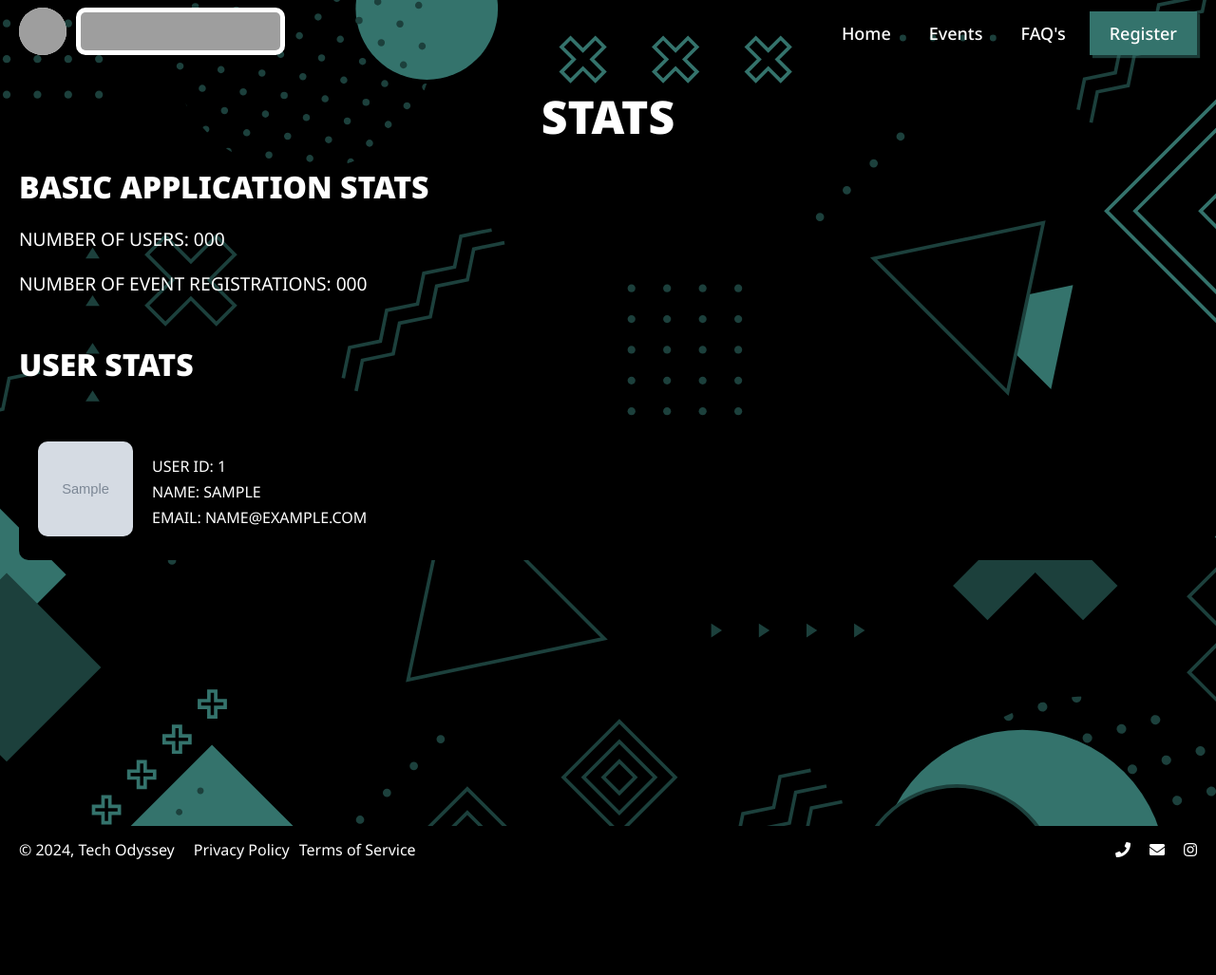
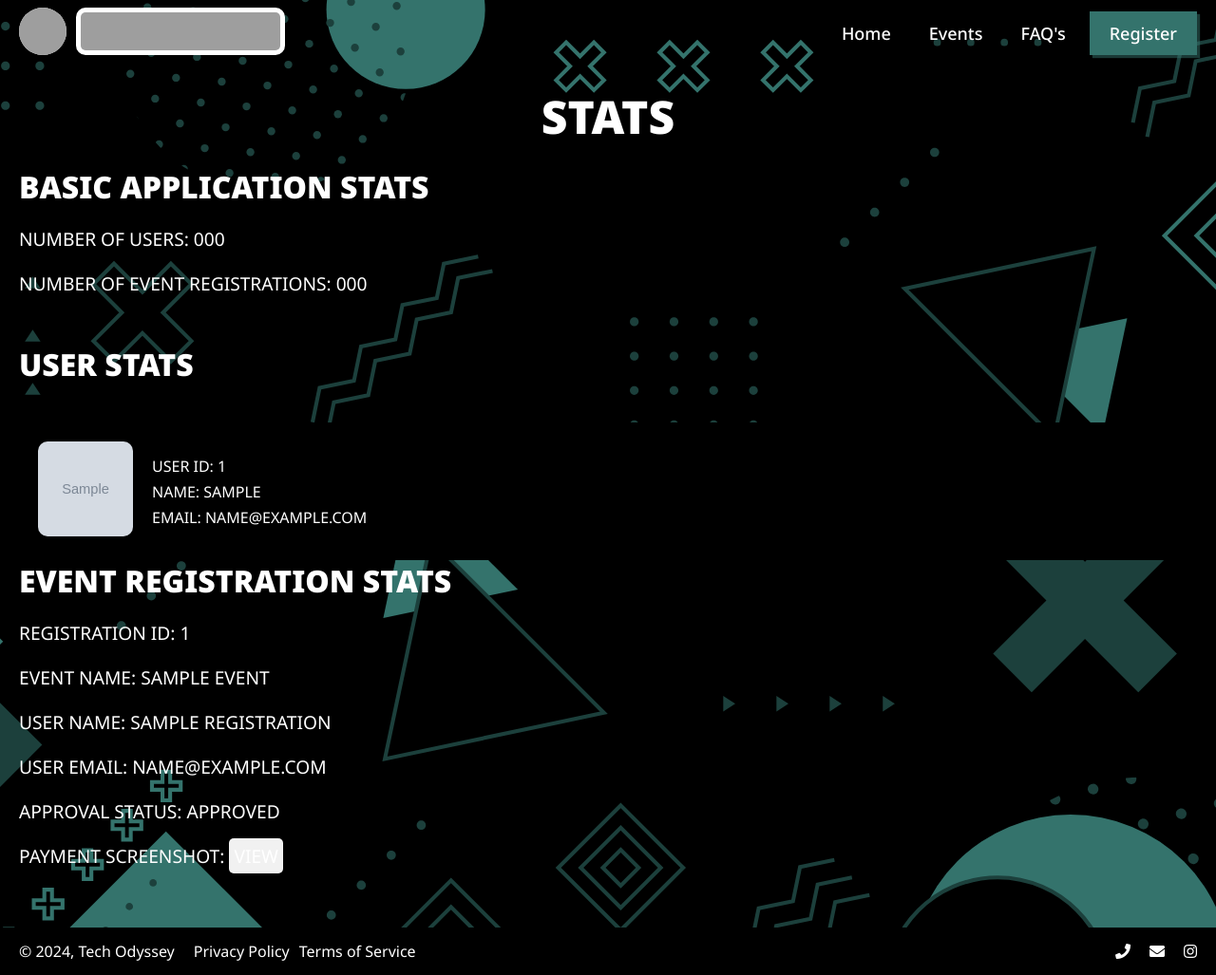
Before and after one commit to Vansh-Bytes/TechOdyssey, a Flask app: template application/templates/admin/stats.html in a window 1280 px wide. Shown: the whole page at 95% size. Before the commit the page ends 905 px from the top, so only its background shows below. Run offline with Flask 3, Linux system fonts and the light colour scheme; the template is opened without the code that fills it: most values are stand-ins (such as "Sample title", 1, 10 or a date in 2020); grey boxes marked "Sample" are stand-in pictures; grey boxes are pictures that could not be loaded.

Commit message:
Update stats.html

```diff
--- a/application/templates/admin/stats.html
+++ b/application/templates/admin/stats.html
@@ -29,5 +29,28 @@
         </div>
     </div>
     {% endfor %}
+</div>
 
-    {% endblock %}
+<div class="registration-stats-container">
+    <h3>Event Registration Stats</h3>
+
+    {% for registration in event_registrations %}
+    <div class="registration-stats">
+        <div class="registration-info">
+            <p>Registration ID: {{ registration._id }}</p>
+            <p>Event Name: {{ registration.event }}</p>
+            <p>User Name: {{ registration.name }}</p>
+            <p>User Email: {{ registration.email }}</p>
+            <p>Approval Status: {{ registration.status | capitalize }}</p>
+            <p>Payment Screenshot: <a style="padding: 5px; background-color: #f1f1f1; border-radius: 5px; text-decoration: none;" href="{{ registration.paymentScreenshot }}">View</a></p>
+            <br>
+            {% if registration.status == 'pending' %}
+            <button onclick="window.location.href='/admin/{{ registration._id }}/approve'">Approve</button>
+            <button onclick="window.location.href='/admin/{{ registration._id }}/reject'">Reject</button>
+            {% endif %}
+        </div>
+    </div>
+    {% endfor %}
+</div>
+
+{% endblock %}
```
